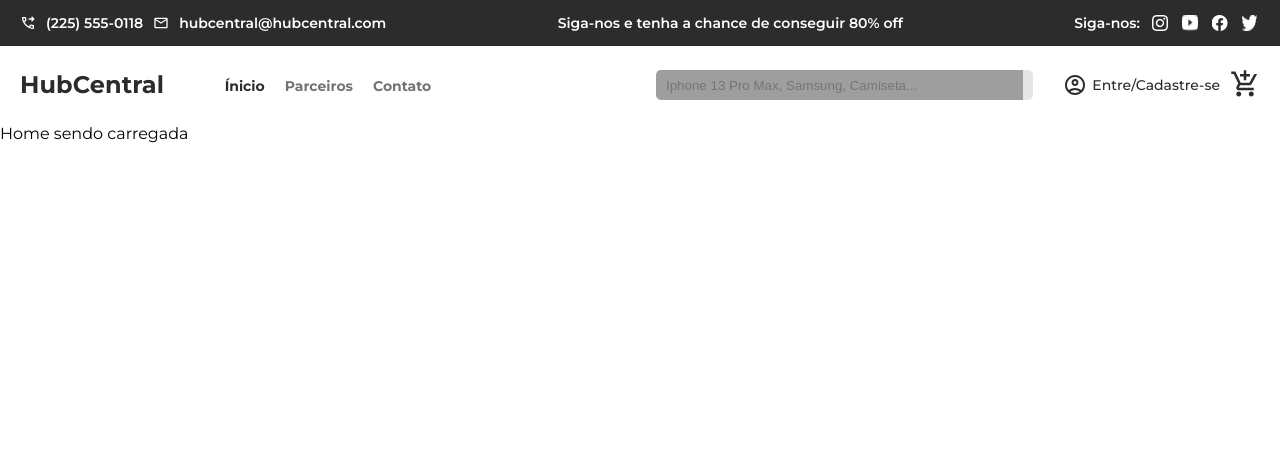
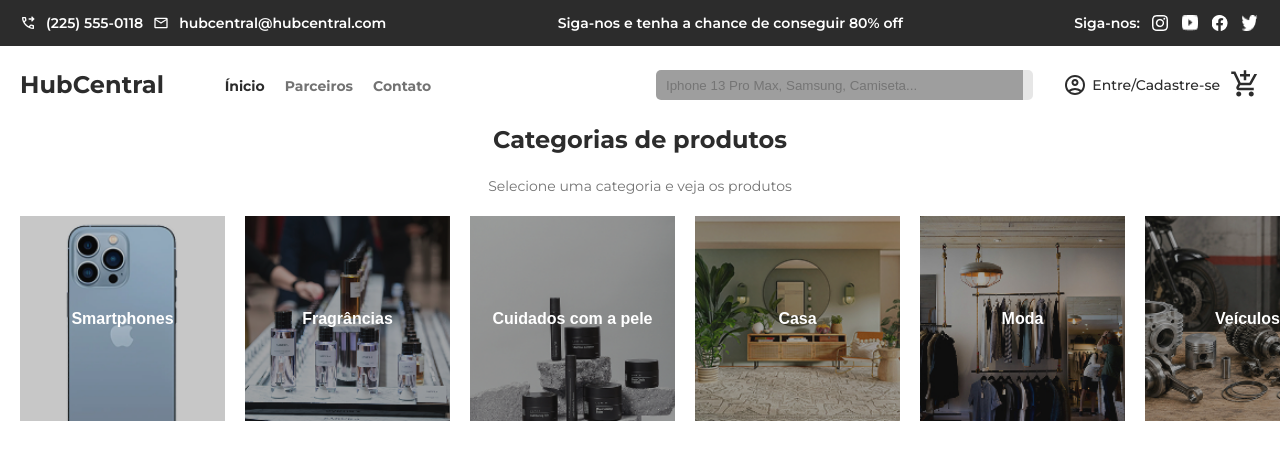
Before and after one commit to PauloXaviers/ecommerce-hubcentral, a React (Vite) app: page / in a window 1280 px wide. Shown: the top 460 px of the page. Built offline with nearby package versions, Linux system fonts and the light colour scheme; grey boxes are pictures that could not be loaded; the HTML template or start-up script is replaced by a standard one.

Commit message:
feat: add carousel component with accessibility features

```diff
--- /dev/null
+++ b/src/components/ImageCarousel/ImageCarousel.scss
@@ -0,0 +1,76 @@
+@use "../../styles/mixins" as mix;
+@use "../../styles/variables" as var;
+
+.container-carousel {
+  width: 100%;
+  max-width: 1300px;
+  overflow: hidden;
+  display: flex;
+  align-items: center;
+  flex-direction: column;
+  gap: 20px;
+  h2 {
+    color: var.$gray-dark-color;
+    font-weight: var.$font-weight-bold;
+    line-height: 32px;
+    font-size: clamp(1.25rem, 2vw, 1.5rem);
+  }
+  h3 {
+    color: var.$gray-medium-color;
+    font-size: clamp(0.813rem, 2vw, 0.875rem);
+    font-weight: var.$font-weight-regular;
+    line-height: 20px;
+  }
+  .carousel {
+    width: 100%;
+    display: flex;
+    flex-direction: row;
+    gap: 20px;
+    padding: 0px 20px;
+    .carousel-card {
+      display: flex;
+      flex-direction: column;
+      align-items: center;
+      justify-content: center;
+      gap: 10px;
+      button {
+        cursor: pointer;
+        width: 100%;
+        min-width: 12.813rem;
+        min-height: 12.813rem;
+        transition: all 0.2s;
+        @media (max-width: 900px) {
+          min-width: 11.25rem;
+          min-height: 11.5rem;
+        }
+        flex-shrink: 0;
+        border: none;
+        background-size: cover;
+        background-position: center;
+
+        &:active {
+          cursor: grabbing;
+        }
+
+        &.center {
+          font-size: clamp(0.875rem, 2vw, 1rem);
+          color: var.$light-color;
+          font-weight: var.$font-weight-bold;
+        }
+
+        &.default {
+          border-radius: 0%;
+        }
+
+        &.full {
+          border-radius: 50%;
+        }
+      }
+      p {
+        color: var.$gray-dark-color;
+        font-size: clamp(0.875rem, 2vw, 1rem);
+        font-weight: var.$font-weight-regular;
+      }
+    }
+  }
+}
--- /dev/null
+++ b/src/components/ImageCarousel/ImageCarousel.tsx
@@ -0,0 +1,61 @@
+import { motion } from "motion/react";
+import { useRef, useEffect, useState } from "react";
+import { type Image } from "../../types/categoriesImages";
+import "./ImageCarousel.scss";
+
+interface ImageCarousel {
+  position?: "center" | "bottom";
+  className?: string;
+  rounded?: "default" | "full";
+  images: Image[];
+  title?: string;
+  subtitle?: string;
+  handleClick?: (id: string) => void;
+}
+
+const ImageCarousel = ({
+  position = "center",
+  className,
+  rounded = "default",
+  images,
+  title,
+  subtitle,
+  handleClick,
+}: ImageCarousel) => {
+  const carousel = useRef<HTMLElement | null>(null);
+  const [width, setWidth] = useState<number>(0);
+
+  useEffect(() => {
+    setWidth(carousel.current?.scrollWidth - carousel.current?.offsetWidth);
+  }, []);
+
+  return (
+    <motion.section
+      className="container-carousel"
+      ref={carousel}
+      aria-label={title || "Carousel de categorias"}
+    >
+      {title && <h2>{title}</h2>}
+      {subtitle && <h3>{subtitle}</h3>}
+      <motion.div className="carousel" drag="x" dragConstraints={{ left: -(20 + width), right: 0 }}>
+        {images.map((item) => (
+          <div className="carousel-card" key={item.id}>
+            <button
+              key={item.id}
+              onClick={() => handleClick?.(item.id)}
+              className={`${position} ${rounded} ${className}`}
+              style={{ backgroundImage: `url(${item.url})` }}
+              aria-label={`Categoria ${item.text}`}
+              title={`Ver produtos da categoria ${item.text}`}
+            >
+              {position === "center" && item.text}
+            </button>
+            {position === "bottom" && <p>{item.text}</p>}
+          </div>
+        ))}
+      </motion.div>
+    </motion.section>
+  );
+};
+
+export default ImageCarousel;
--- /dev/null
+++ b/src/data/categoriesBanner.tsx
@@ -0,0 +1,43 @@
+import { type Image } from "../types/categoriesImages";
+import skinCare from "../assets/categories/skin-care.jpg";
+import fragances from "../assets/categories/fragances.png";
+import homeDecoration from "../assets/categories/home-decoration.jpg";
+import clothes from "../assets/categories/clothes.jpg";
+import furniture from "../assets/categories/furniture.png";
+import vehicle from "../assets/categories/vehicle.png";
+import smartphones from "../assets/categories/smartphones.png";
+
+export const categoriesCarousel: Image[] = [
+  {
+    id: "smartphones",
+    url: smartphones,
+    alt: "Smartphones",
+    text: "Smartphones",
+  },
+  {
+    id: "fragances",
+    url: fragances,
+    alt: "Fragrâncias",
+    text: "Fragrâncias",
+  },
+  {
+    id: "skin-care",
+    url: skinCare,
+    alt: "Cuidados Pessoais",
+    text: "Cuidados com a pele",
+  },
+  {
+    id: "home-decoration",
+    url: homeDecoration,
+    alt: "Casa e Decoração",
+    text: "Casa",
+  },
+  {
+    id: "womens-dresses",
+    url: clothes,
+    alt: "Moda",
+    text: "Moda",
+  },
+  { id: "vehicle", url: vehicle, alt: "Acessórios para veículos", text: "Veículos" },
+  { id: "furniture", url: furniture, alt: "Móveis", text: "Móveis" },
+];
--- a/src/index.scss
+++ b/src/index.scss
@@ -4,6 +4,7 @@
   margin: 0;
   padding: 0;
   box-sizing: border-box;
+  cursor: default;
 }
 
 body {
--- /dev/null
+++ b/src/pages/Home/Home.scss
@@ -0,0 +1,7 @@
+main {
+  display: flex;
+  flex-direction: column;
+  justify-content: start;
+  align-items: center;
+  gap: 30px;
+}
--- a/src/pages/Home/Home.tsx
+++ b/src/pages/Home/Home.tsx
@@ -1,7 +1,15 @@
+import ImageCarousel from "../../components/ImageCarousel/ImageCarousel";
+import { categoriesCarousel } from "../../data/categoriesBanner";
+import "./Home.scss";
+
 const Home = () => {
   return (
     <main>
-      <p>Home sendo carregada</p>
+      <ImageCarousel
+        images={categoriesCarousel}
+        title="Categorias de produtos"
+        subtitle="Selecione uma categoria e veja os produtos"
+      />
     </main>
   );
 };
--- /dev/null
+++ b/src/types/categoriesImages.ts
@@ -0,0 +1,6 @@
+export interface Image {
+  id: string;
+  url: string;
+  alt: string;
+  text?: string;
+}
```
Also changed, not shown: src/components/CategoriesBanner/CategoriesBanner.scss (added), src/components/CategoriesBanner/CategoriesBanner.tsx (added).
